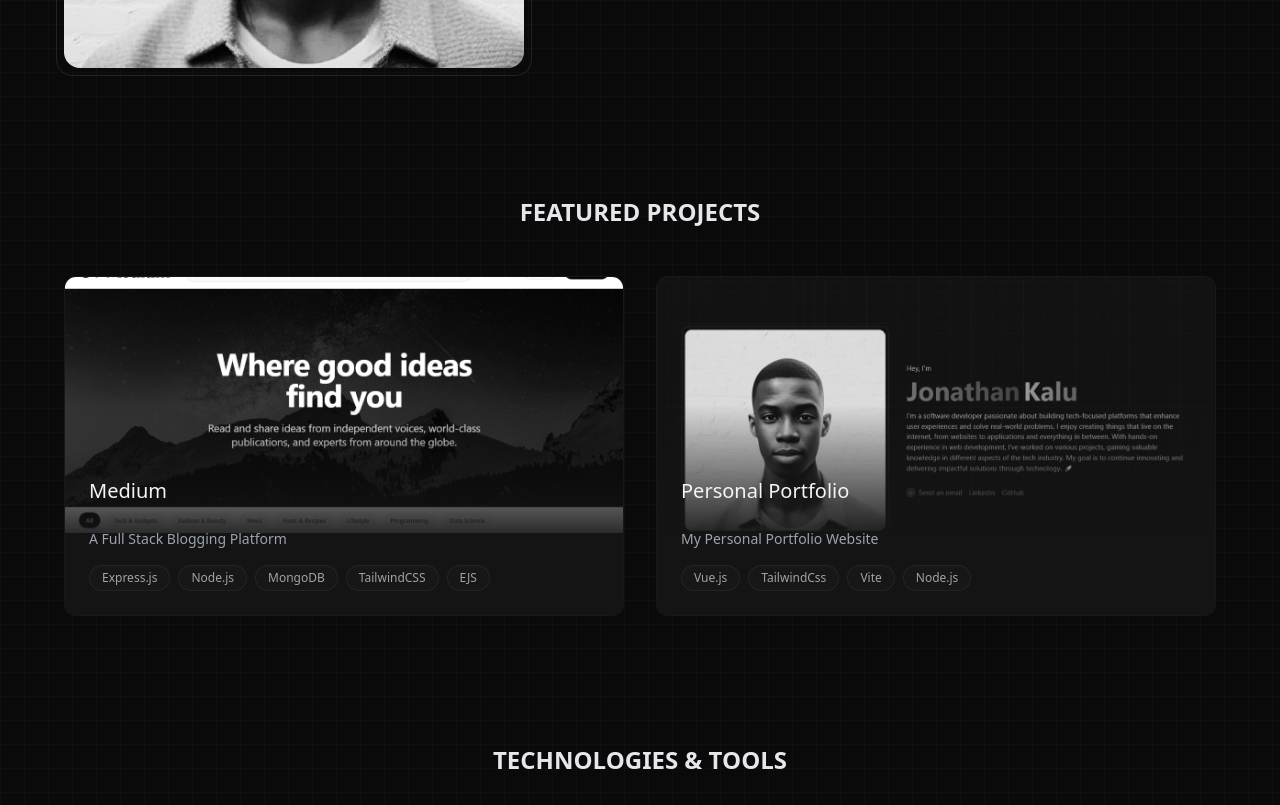
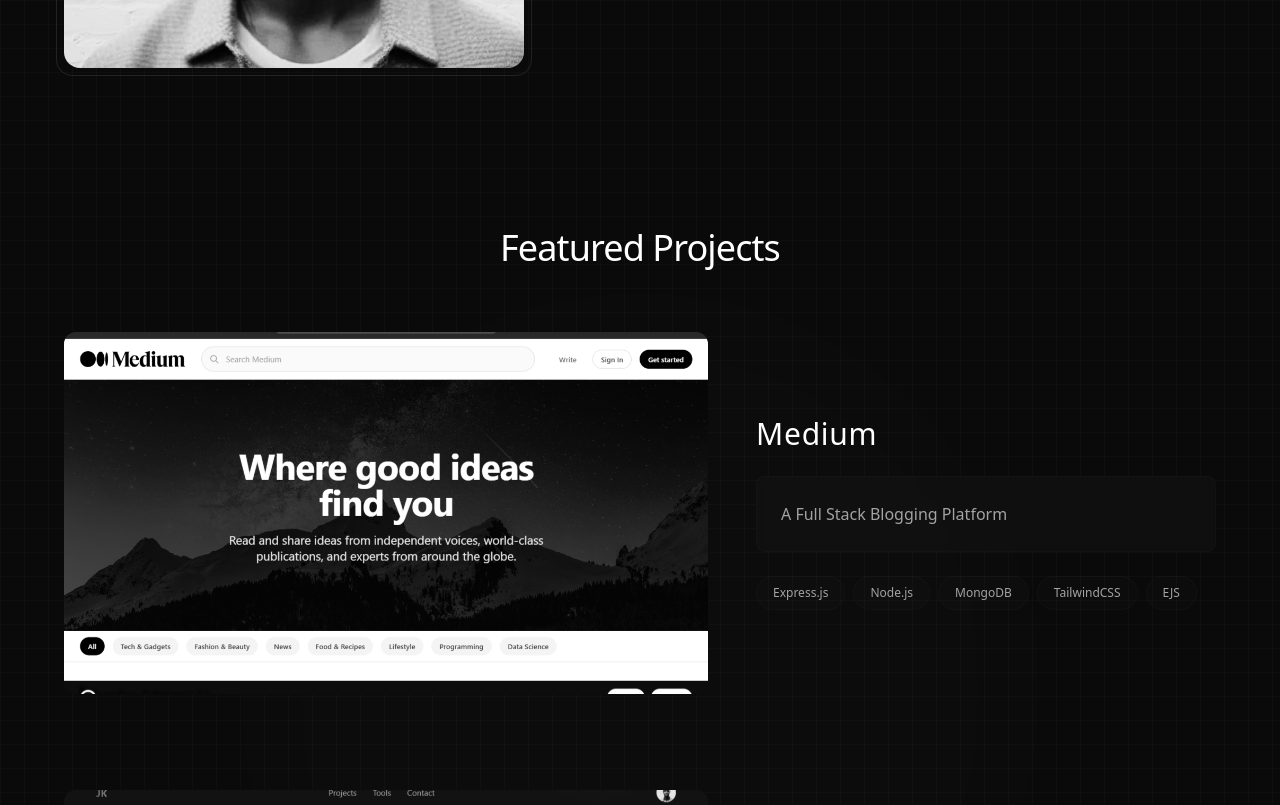
Before and after one commit to jkdevio/my-portfolio, a Vue app: page / in a window 1280 px wide. Shown: the part 1320-2125 px from the top of the page. Built offline with nearby package versions, Linux system fonts and the light colour scheme.

Commit message:
Redesign projects section with enhanced layout and interactive elements

```diff
--- a/src/components/IntroSection.vue
+++ b/src/components/IntroSection.vue
@@ -19,13 +19,13 @@
         <!-- Main Title -->
         <div class="overflow-hidden">
           <h1
-            class="text-[clamp(2.5rem,15vw,13rem)] font-extrabold leading-none tracking-tight"
+            class="text-[clamp(3.5rem,15vw,13rem)] font-extrabold leading-none tracking-tight"
             v-motion
             :initial="{ opacity: 0, y: 100 }"
             :enter="{ opacity: 1, y: 0, transition: { duration: 800, delay: 400 } }"
           >
             <span
-              class="block text-accent-dark/90 select-none mb-4 hover:scale-105 transition-all duration-500 hover:text-accent-light/10"
+              class="block text-accent-dark/90 select-none mb-6 hover:scale-105 transition-all duration-500 hover:text-accent-light/10"
             >
               Software
             </span>
--- a/src/components/ProjectsSection.vue
+++ b/src/components/ProjectsSection.vue
@@ -1,50 +1,62 @@
 <template>
-  <section class="py-16 px-4 sm:px-6" id="projects">
+  <section class="py-24 px-4 sm:px-6 relative" id="projects">
+    <!-- Background Elements -->
+    <div class="absolute inset-0 overflow-hidden">
+      <div
+        class="absolute w-[800px] h-[800px] bg-accent-light/[0.01] rounded-full blur-3xl left-1/2 -translate-x-1/2 top-1/2 -translate-y-1/2"
+      ></div>
+    </div>
+
     <h2
-      class="text-xl sm:text-2xl font-bold mb-12 uppercase text-gray-200 text-center"
+      class="text-3xl sm:text-4xl font-light mb-16 text-accent-light text-center tracking-tight"
       v-motion
       :initial="{ opacity: 0, y: 100 }"
       :enter="{ opacity: 1, y: 0 }"
     >
       Featured Projects
     </h2>
+
     <div
-      class="grid grid-cols-1 md:grid-cols-2 gap-8"
+      class="grid grid-cols-1 gap-24 max-w-6xl mx-auto"
       v-motion
       :initial="{ opacity: 0, y: 100 }"
       :enter="{ opacity: 1, y: 0, delay: 200 }"
     >
       <div
-        v-for="project in projects"
+        v-for="(project, index) in projects"
         :key="project.name"
-        class="group relative bg-card hover:bg-card-hover rounded-xl overflow-hidden border border-accent-dark/10 hover:border-accent-light/10 transition-all duration-500"
+        class="group relative even:md:flex-row-reverse"
+        v-motion
+        :initial="{ opacity: 0, x: index % 2 === 0 ? -50 : 50 }"
+        :enter="{ opacity: 1, x: 0, delay: index * 200 }"
       >
-        <!-- Card Top -->
-        <div class="relative h-64 overflow-hidden">
+        <!-- Project Content -->
+        <div class="flex flex-col md:flex-row gap-12 items-center">
+          <!-- Image Container -->
+          <div class="w-full md:w-7/12 relative aspect-video rounded-xl overflow-hidden">
+            <!-- Project Number -->
+            <span
+              class="absolute top-4 left-4 text-xs font-light text-accent-muted opacity-60 tracking-widest"
+            >
+              Featured Project {{ String(index + 1).padStart(2, '0') }}
+            </span>
             <img
               :src="project.image"
               :alt="project.name"
-            class="w-full h-full object-cover transition-all duration-500 group-hover:scale-105 group-hover:grayscale-0 grayscale"
+              class="w-full h-full object-cover transition-all duration-700 group-hover:scale-105 grayscale group-hover:grayscale-0"
             />
             <div
-            class="absolute inset-0 bg-gradient-to-t from-card via-transparent to-transparent opacity-90"
+              class="absolute inset-0 bg-gradient-to-r from-background/90 to-transparent opacity-0 group-hover:opacity-100 transition-all duration-700"
             ></div>
-        </div>
-
-        <!-- Card Content -->
-        <div class="relative p-6 -mt-20 z-10">
-          <div class="flex justify-between items-start mb-4">
-            <h3 class="text-xl font-medium text-gray-100">{{ project.name }}</h3>
+            <!-- Project Links -->
             <div
-              class="flex gap-3 opacity-0 -translate-y-2 group-hover:opacity-100 group-hover:translate-y-0 transition-all duration-300"
+              class="absolute bottom-4 right-4 flex gap-3 opacity-0 translate-y-4 group-hover:opacity-100 group-hover:translate-y-0 transition-all duration-700"
             >
               <a
                 v-if="project.github"
                 :href="project.github"
                 target="_blank"
-                rel="noopener noreferrer"
-                class="p-2 rounded-lg bg-gray-800/50 text-gray-400 hover:text-purple-400 hover:bg-gray-800/80 transform hover:-translate-y-1 transition-all duration-300"
-                title="View Source Code"
+                class="p-3 rounded-lg bg-card/80 backdrop-blur-sm text-accent-muted hover:text-accent-light hover:scale-110 transition-all duration-300"
               >
                 <svg class="w-5 h-5" viewBox="0 0 24 24" fill="currentColor">
                   <path
@@ -56,9 +68,7 @@
                 v-if="project.demo"
                 :href="project.demo"
                 target="_blank"
-                rel="noopener noreferrer"
-                class="p-2 rounded-lg bg-gray-800/50 text-gray-400 hover:text-blue-400 hover:bg-gray-800/80 transform hover:-translate-y-1 transition-all duration-300"
-                title="View Live Demo"
+                class="p-3 rounded-lg bg-card/80 backdrop-blur-sm text-accent-muted hover:text-accent-light hover:scale-110 transition-all duration-300"
               >
                 <svg class="w-5 h-5" viewBox="0 0 24 24" fill="none" stroke="currentColor">
                   <path
@@ -71,22 +81,32 @@
               </a>
             </div>
           </div>
-          <p class="text-sm text-gray-400 mb-4 line-clamp-2">{{ project.description }}</p>
+
+          <!-- Project Info -->
+          <div class="w-full md:w-5/12 space-y-6">
+            <div class="flex justify-between items-start mb-4">
+              <h3
+                class="text-3xl font-light text-accent-light tracking-wide group-hover:text-white transition-all duration-300"
+              >
+                {{ project.name }}
+              </h3>
+            </div>
+            <div
+              class="bg-card/50 backdrop-blur-sm p-6 rounded-lg border border-accent-dark/10 group-hover:border-accent-light/10 transition-all duration-500"
+            >
+              <p class="text-accent-muted leading-relaxed">{{ project.description }}</p>
+            </div>
             <div class="flex flex-wrap gap-2">
               <span
                 v-for="tech in project.technologies"
                 :key="tech"
-              class="text-xs font-medium text-accent-muted px-3 py-1 rounded-full bg-accent-dark/10 border border-accent-light/5 hover:border-accent-light/10 hover:text-accent-light transition-all duration-300"
+                class="text-xs font-light text-accent-muted px-4 py-2 rounded-full bg-accent-dark/5 border border-accent-dark/10 hover:border-accent-light/10 hover:text-accent-light hover:translate-y-[-2px] transition-all duration-300"
               >
                 {{ tech }}
               </span>
             </div>
           </div>
-
-        <!-- Hover Overlay -->
-        <div
-          class="absolute inset-0 bg-gradient-to-b from-white/5 to-transparent opacity-0 group-hover:opacity-100 transition-all duration-500 pointer-events-none"
-        ></div>
+        </div>
       </div>
     </div>
   </section>
```
Lines whose indentation alone changed are shown as unchanged.
